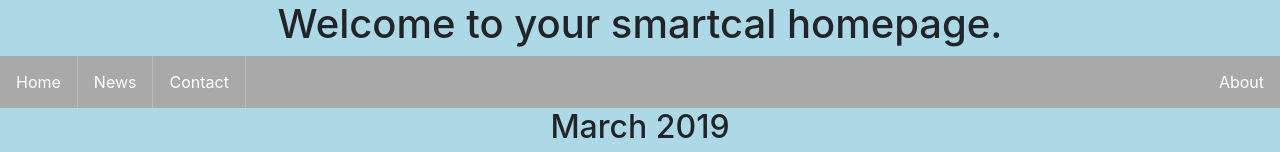
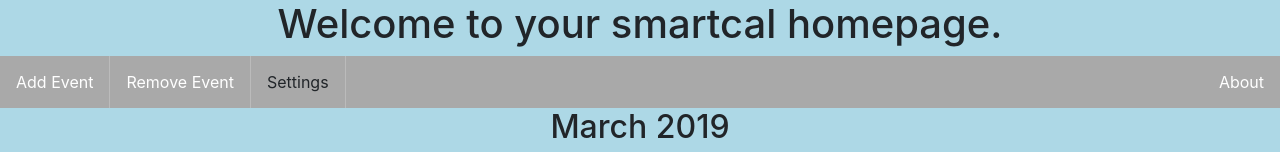
Before and after one commit to team-105-3/Project, a plain HTML site: page frontend/html/calendar.html in a window 1280 px wide. Shown: the top 152 px of the page. Drawn offline with nearby package versions, Linux system fonts and the light colour scheme.

Commit message:
menu bar

```diff
--- a/frontend/html/calendar.html
+++ b/frontend/html/calendar.html
@@ -70,9 +70,9 @@
         <h1 style="text-align: center">Welcome to your smartcal homepage.</h1>
 
         <ul>
-            <li><a class="active" href="#home">Home</a></li>
-            <li><a href="#news">News</a></li>
-            <li><a href="#contact">Contact</a></li>
+            <li><a class="active" href="#home">Add Event</a></li>
+            <li><a href="#news">Remove Event</a></li>
+            <li><a class="dropbtn" >Settings</a></li>
             <li style="float:right"><a href="#about">About</a></li>
         </ul>
 
```
